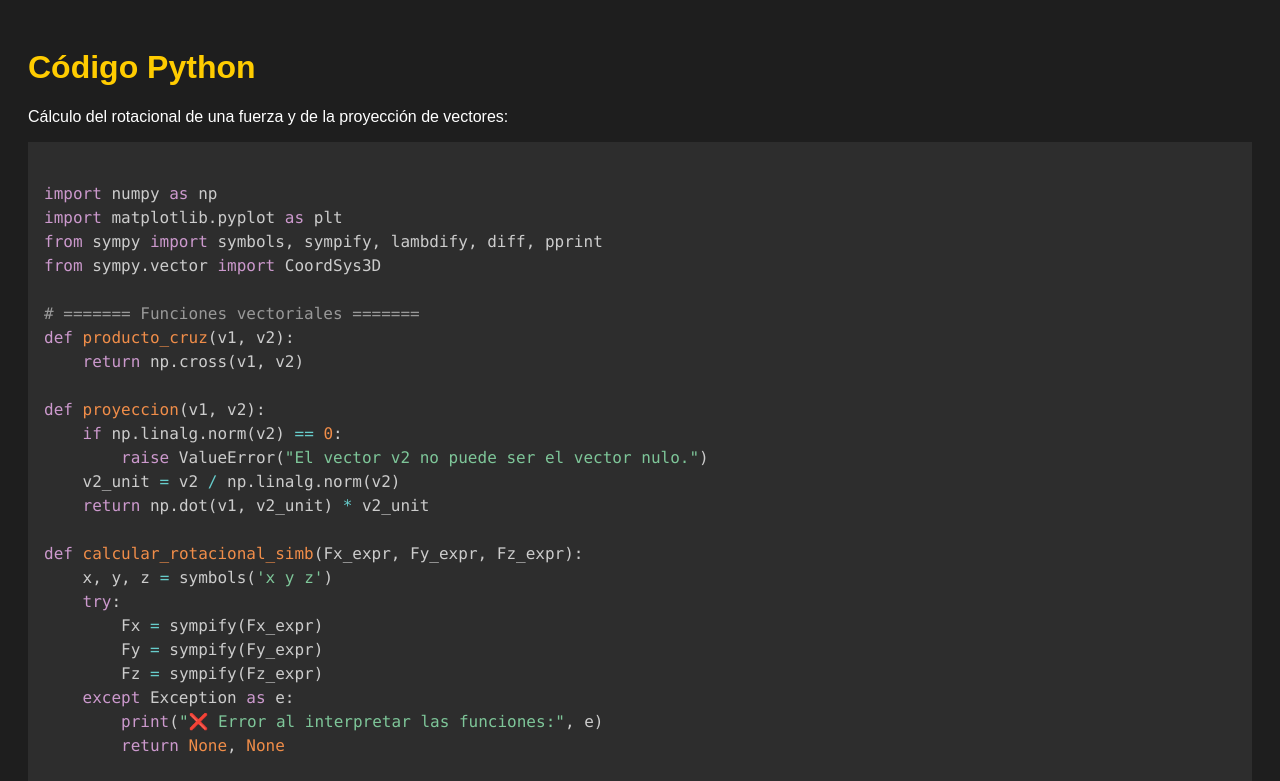
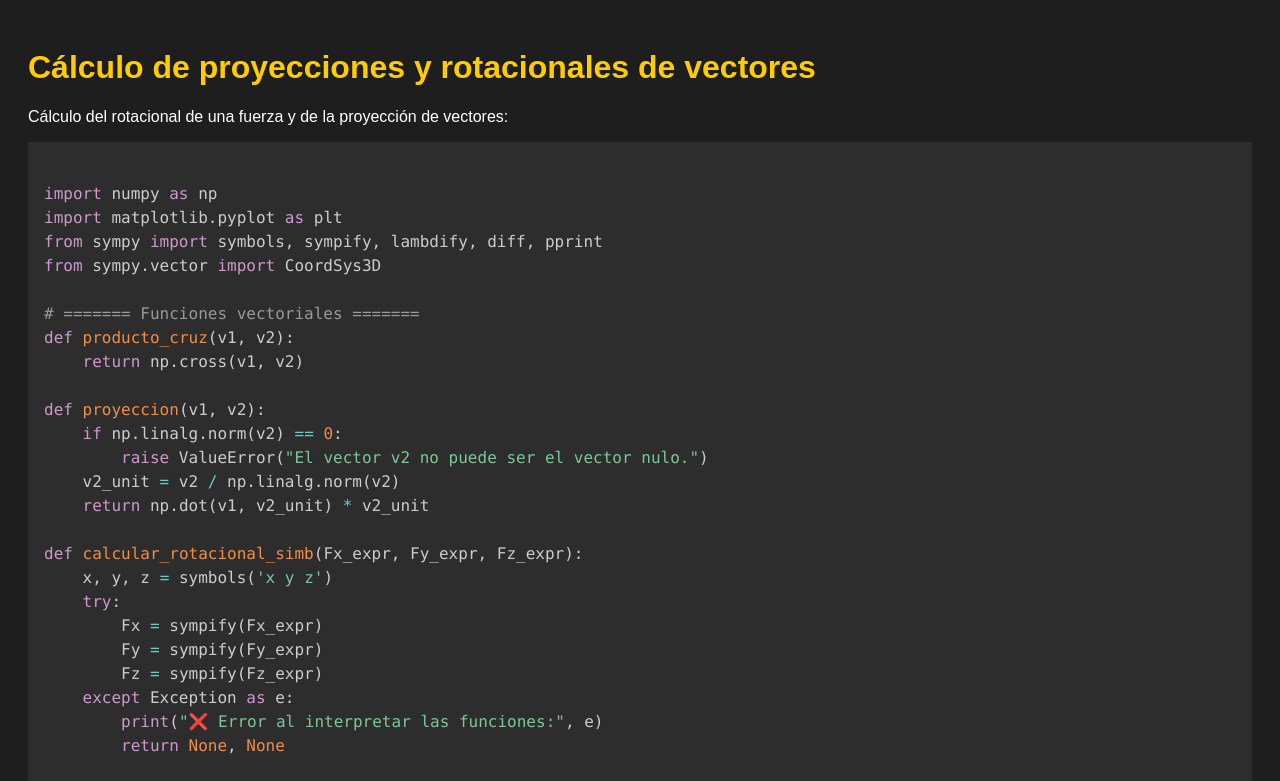
Before and after one commit to SebastianZuniga2006/Vectores3D, a plain HTML site: page index.html in a window 1280 px wide. Shown: the top 781 px of the page. Drawn offline with nearby package versions, Linux system fonts and the light colour scheme.

Commit message:
Update index.html

```diff
--- a/index.html
+++ b/index.html
@@ -34,7 +34,7 @@
 </head>
 <body>
 
-  <h1>Código Python</h1>
+  <h1>Cálculo de proyecciones y rotacionales de vectores</h1>
   <p>Cálculo del rotacional de una fuerza y de la proyección de vectores:</p>
 
   <!-- Código Python con Prism.js -->
```
